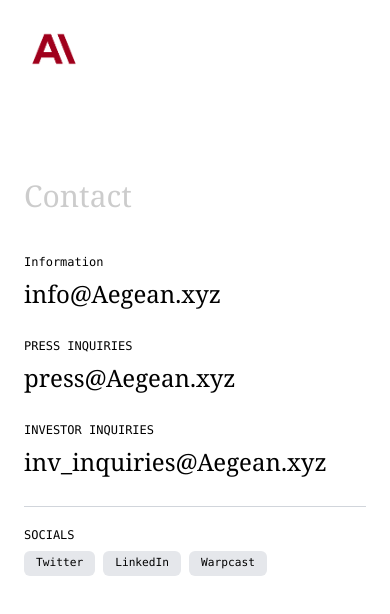
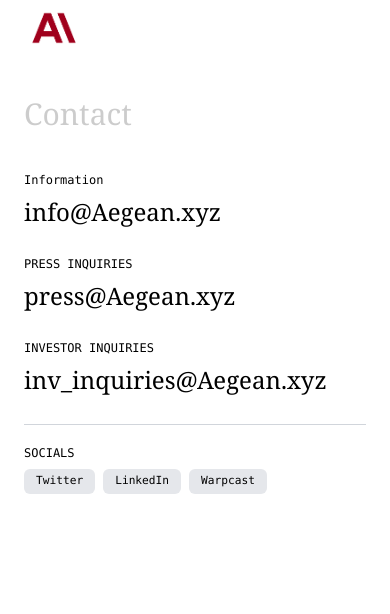
Before and after one commit to Parthakashyap/paradigm, a Next.js app: page /contact in a window 390 px wide. Shown: the top 614 px of the page. Built offline with nearby package versions, Linux system fonts and the light colour scheme.

Commit message:
Update page.tsx

```diff
--- a/src/app/contact/page.tsx
+++ b/src/app/contact/page.tsx
@@ -4,14 +4,14 @@
 const Contact = () => {
     return (
         <div className="w-full min-h-screen bg-white">
-        <Link href={"/home"} className=" gap-0 items-center py-[1.31rem] px-[1.6rem] hidden md:block">
+        <Link href={"/home"} className=" gap-0 items-center px-[1.6rem] hidden md:block">
         <Image alt="logo" src={logo} className="  w-14 md:w-12 " />
         </Link>
         <div className="md:pt-20">
-        <Link href={"/home"} className="flex gap-0 items-center py-[1.31rem] px-[1.6rem] md:hidden">
-        <Image alt="logo" src={logo} className=" w-14 md:w-12  " />
+        <Link href={"/home"} className="flex gap-0 items-center px-[1.6rem] md:hidden">
+        <Image alt="logo" src={logo} className=" w-14   " />
         </Link>
-        <div className="flex  flex-col lg:flex-row items-start lg:items-start h-auto lg:h-screen p-6 lg:p-10 pt-20">
+        <div className="flex  flex-col lg:flex-row items-start lg:items-start h-auto lg:h-screen p-6 lg:p-10  pt-10">
             {/* Left Section - Contact Title */}
             <div className="text-left text-black/20 font-serif text-3xl lg:text-4xl lg:pr-56 mb-10 lg:mb-0">
                 Contact
```
